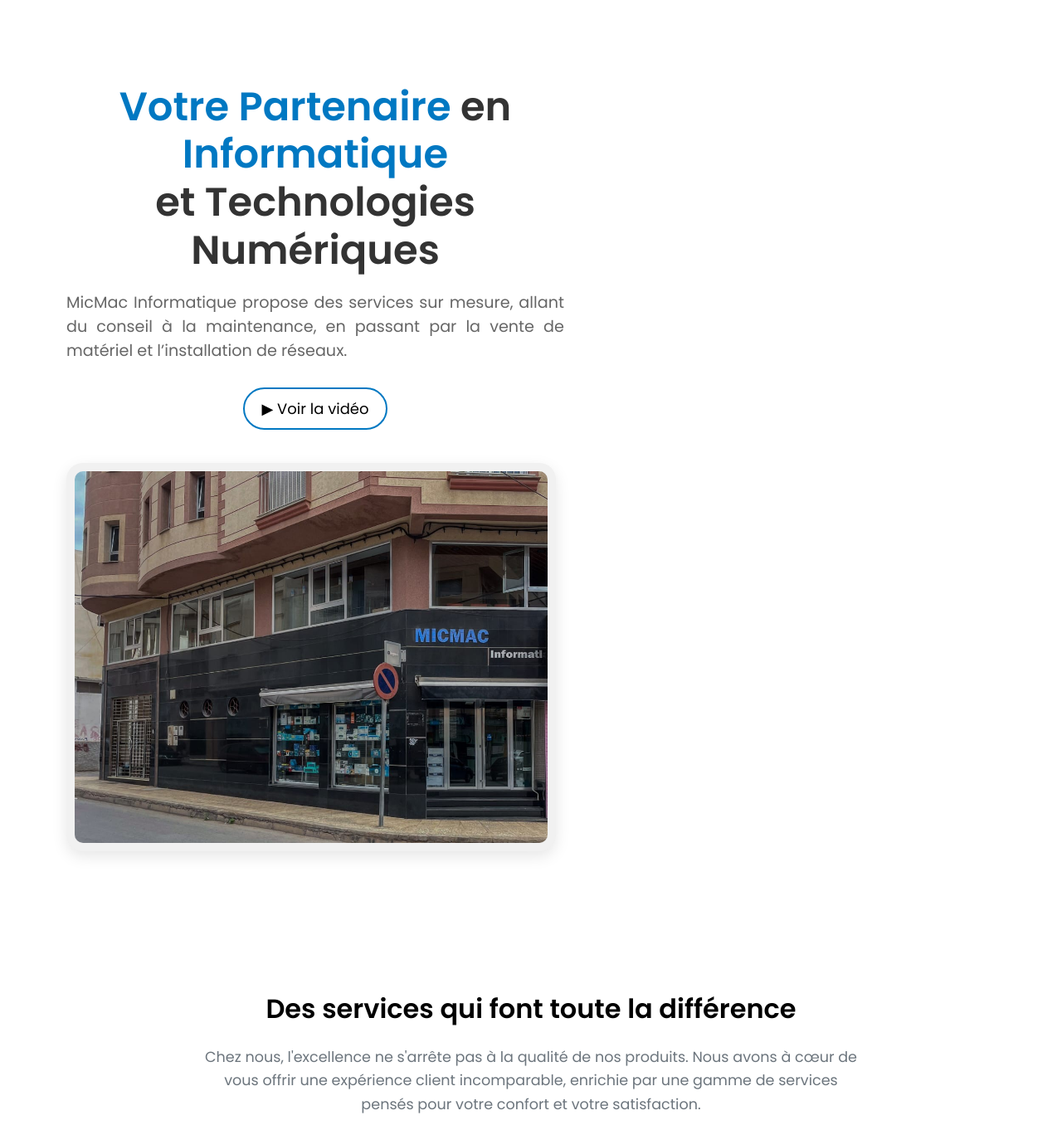
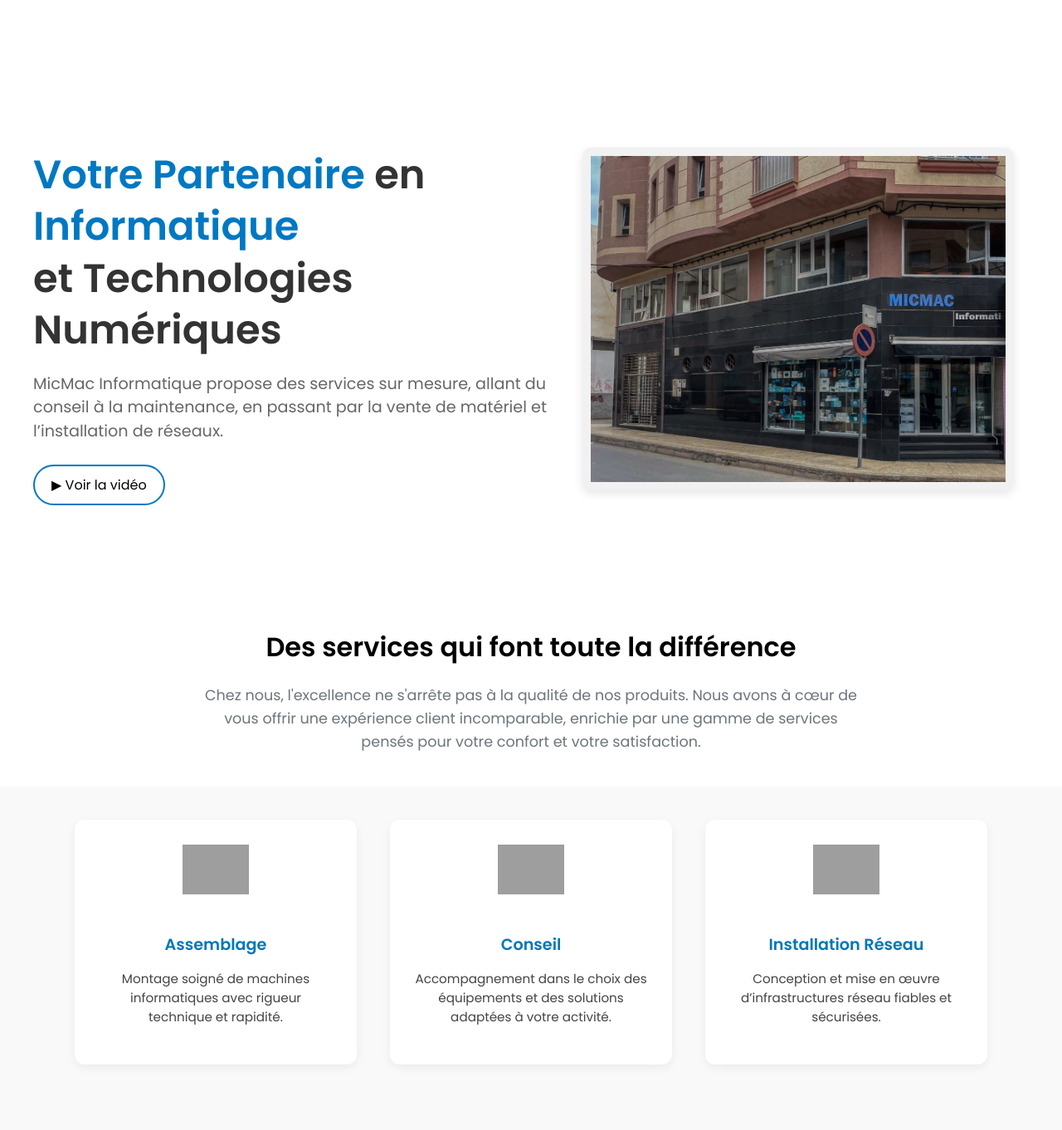
Before and after one commit to SONITO-WA/micmac, a PHP site: page / in a window 1280 px wide. Shown: the part 77-1439 px from the top of the page at 83% size. Run offline with PHP 8.4, Linux system fonts and the light colour scheme; some libraries are stand-ins or nearby versions; grey boxes are pictures that could not be loaded.

Commit message:
Update style.css

```diff
--- a/css/style.css
+++ b/css/style.css
@@ -830,3 +830,100 @@ body {
 .navbar-micmac .dropdown-menu li a:hover {
   background-color: #005a99;
 }
+/* Ajoutez ces règles à votre fichier style.css */
+
+.hero {
+  display: flex;
+  flex-direction: column; /* Empilement vertical sur mobile */
+  align-items: center;
+  padding: 20px;
+  background-color: #fff;
+  text-align: center;
+  margin-top: 80px; /* Espace pour la navbar fixe */
+}
+
+.hero-content {
+  max-width: 100%;
+  padding: 20px;
+  order: 2; /* Change l'ordre d'affichage sur mobile */
+}
+
+.hero-content h1 {
+  font-size: 2rem !important;
+  line-height: 1.3;
+  margin-bottom: 15px;
+}
+
+.highlight {
+  color: #0078c2;
+  display: inline; /* Empêche les sauts de ligne indésirables */
+}
+
+.subtitle {
+  font-size: 1rem;
+  color: #6c757d;
+  margin-bottom: 25px;
+  text-align: center !important; /* Centrer sur mobile */
+  line-height: 1.5;
+}
+
+.hero-images {
+  width: 100%;
+  order: 1; /* Change l'ordre d'affichage sur mobile */
+  margin-bottom: 20px;
+}
+
+.hero-img {
+  width: 100% !important;
+  max-width: 400px !important;
+  height: auto !important;
+  border-radius: 10px;
+  box-shadow: 0 4px 12px rgba(0, 0, 0, 0.1);
+}
+
+.btn-video {
+  font-size: 1rem;
+  padding: 10px 20px;
+  margin: 0 auto; /* Centrer le bouton */
+}
+
+/* Styles pour tablette */
+@media (min-width: 768px) {
+  .hero {
+    flex-direction: row;
+    justify-content: space-between;
+    text-align: left;
+    margin-top: 100px;
+  }
+
+  .hero-content {
+    max-width: 50%;
+    order: 1;
+    padding-right: 40px;
+  }
+
+  .hero-images {
+    width: 45%;
+    order: 2;
+  }
+
+  .hero-content h1 {
+    font-size: 2.5rem !important;
+  }
+
+  .subtitle {
+    text-align: left !important;
+    font-size: 1.1rem;
+  }
+}
+
+/* Styles pour desktop */
+@media (min-width: 1024px) {
+  .hero-content h1 {
+    font-size: 3rem !important;
+  }
+
+  .hero-img {
+    max-width: 500px !important;
+  }
+}
```
